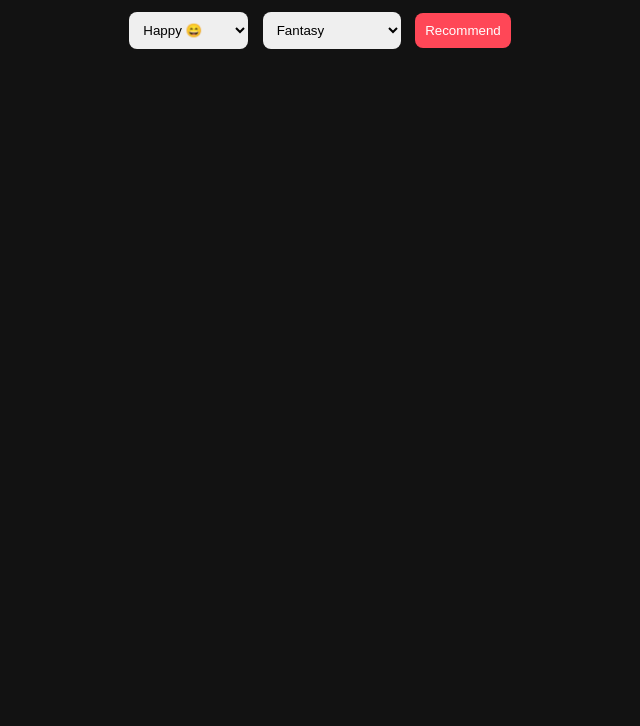
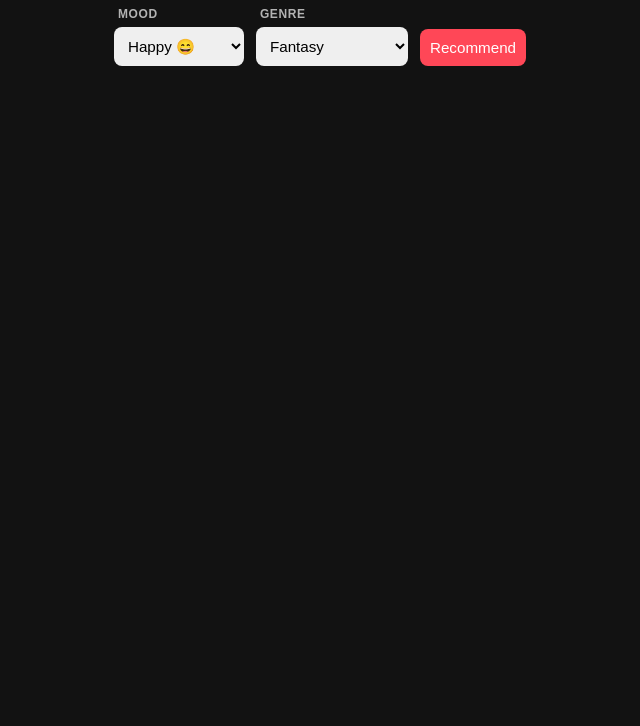
Before and after one commit to Chandana6666/Bookstie, a plain HTML site: page index.html in a window 1280 px wide. Shown: the part 74-800 px from the top of the page, without its empty margins (320-960 px from the left). Drawn offline with Linux system fonts and the light colour scheme.

Commit message:
Label the dropdowns as Mood and Genre
Add visible labels above each select and align the control row with flexbox.

```diff
--- a/index.html
+++ b/index.html
@@ -11,6 +11,8 @@
     <h1>📚 BOOKSTIE:your book bestie</h1>
 
     <div class="controls">
+        <div class="control">
+            <label for="mood">Mood</label>
             <select id="mood">
                 <option value="happy">Happy 😄</option>
                 <option value="sad">Sad 😢</option>
@@ -24,7 +26,10 @@
                 <option value="reflective">Reflective 🧘</option>
                 <option value="hopeful">Hopeful 🌱</option>
             </select>
+        </div>
 
+        <div class="control">
+            <label for="interest">Genre</label>
             <select id="interest">
                 <option value="fantasy">Fantasy</option>
                 <option value="mystery">Mystery</option>
@@ -37,6 +42,7 @@
                 <option value="historical">Historical Fiction</option>
                 <option value="youngadult">Young Adult</option>
             </select>
+        </div>
 
         <button onclick="getRecommendations()">Recommend</button>
     </div>
--- a/style.css
+++ b/style.css
@@ -6,14 +6,35 @@ body {
 }
 
 .controls {
+  display: flex;
+  flex-wrap: wrap;
+  align-items: flex-end;
+  justify-content: center;
+  gap: 12px;
   margin: 20px;
+}
+
+.control {
+  display: flex;
+  flex-direction: column;
+  gap: 6px;
+  text-align: left;
+}
+
+.control label {
+  font-size: 0.75rem;
+  font-weight: bold;
+  text-transform: uppercase;
+  letter-spacing: 0.6px;
+  color: #b3b3b3;
+  padding-left: 4px;
 }
 
 select, button {
   padding: 10px;
-  margin: 5px;
   border-radius: 8px;
   border: none;
+  font-size: 0.95rem;
 }
 
 button {
```
Lines whose indentation alone changed are shown as unchanged.
